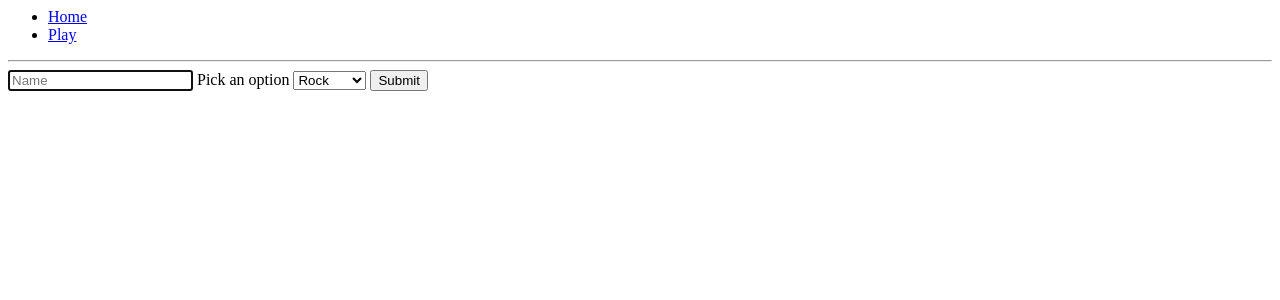
After one commit to sreoch/Rock_Paper_Scissors, a Flask app: page /play in a window 1280 px wide. The commit adds this page. Shown: the top 300 px of the page. Run offline with Flask 2, Linux system fonts and the light colour scheme.

Commit message:
no styling, finished extensions (I think)

```diff
--- a/controllers/controller.py
+++ b/controllers/controller.py
@@ -3,15 +3,40 @@ from app import app
 from models.player import Player
 from models.players import *
 from models.game import Game
-
-@app.route('/game')
-def index():
-    return render_template('index.html', title='Rock, Paper, Scissors!')
-
-@app.route('/<choice1>/<choice2>')
-def play_game(choice1, choice2):
+import random
 
 
+@app.route("/")
+def index():
+    return render_template("index.html", title="Rock, Paper, Scissors!")
 
-    winner = Game.compare_choices(choice1, choice2)
-    return render_template('result.html', player_list = player_list, winner=winner)
+
+@app.route("/play")
+def play():
+    return render_template(
+        "play.html",
+    )
+
+
+@app.route("/play", methods=["POST"])
+def show_winner():
+    computer_choices = ["rock", "paper", "scissors"]
+    computer_option = random.choice(computer_choices)
+    option = request.form.get("option")
+    winner = Game.compare_choices(option, computer_option)
+
+    return render_template(
+        "result.html", option=option, computer_option=computer_option, winner=winner
+    )
+
+
+# @app.route("/<choice1>/<choice2>")
+# def play_game(choice1, choice2):
+
+#     winner = Game.compare_choices(choice1, choice2)
+#     return render_template(
+#         "result.html",
+#         player_list=player_list,
+#         winner=winner,
+#         choice1=choice1,
+#         choice2=choice2,
--- a/models/game.py
+++ b/models/game.py
@@ -3,10 +3,9 @@ from controllers.controller import *
 
 
 class Game:
-
     def compare_choices(choice1, choice2):
         if choice1 == choice2:
-            return None
+            return "It is a tie!"
         elif choice1 == "rock":
             if choice2 == "scissors":
                 return "Rock beats scissors, rock wins!"
--- a/models/players.py
+++ b/models/players.py
@@ -1,8 +1,6 @@
-from models.player import *
+from models.player import Player
 
+player_list = []
 
-player1 = Player('Scott', 'scissors')
-player2 = Player('Matthew', 'rock')
-player3 = Player('Cameron', 'paper')
-
-player_list = [player1, player2, player3]
+def add_player(player):
+    player_list.append(player)
--- a/templates/base.html
+++ b/templates/base.html
@@ -3,11 +3,16 @@
         <title>{{ title }}</title>
     </head>
     <body>
-        <ul>
-            <li>
-                <a href="/game">Home</a>
-            </li>
-        </ul>
+        <nav>
+            <ul>
+                <li>
+                    <a href="/">Home</a>
+                </li>
+                <li>
+                    <a href="/play">Play</a>
+                </li>
+            </ul>
+        </nav>
         <hr>
         {% block content %}
 
--- /dev/null
+++ b/templates/play.html
@@ -0,0 +1,26 @@
+{% extends 'base.html' %}
+
+{% block content %}
+
+<form action="/play" method="post">
+
+    <input autocomplete="off" autofocus placeholder="Name" type="text" name="name">
+
+    <label for="option">Pick an option</label>
+
+    <select name="option" id="option">
+
+        <option value="rock">Rock</option>
+
+        <option value="paper">Paper</option>
+
+        <option value="scissors">Scissors</option>
+
+    </select>
+
+    <input type="submit">
+
+</form>
+
+
+{% endblock content %}
--- a/templates/result.html
+++ b/templates/result.html
@@ -1,3 +1,5 @@
+
+
 <html>
     <head>
 
@@ -7,6 +9,8 @@
 
         <br>
         <p>
+            Player chose {{ option }}, the computer chose {{ computer_option }}
+            <br>
             {{ winner }}
         </p>
     </body>
```
Also changed, not shown: templates/index.html (+9 -1 lines).
